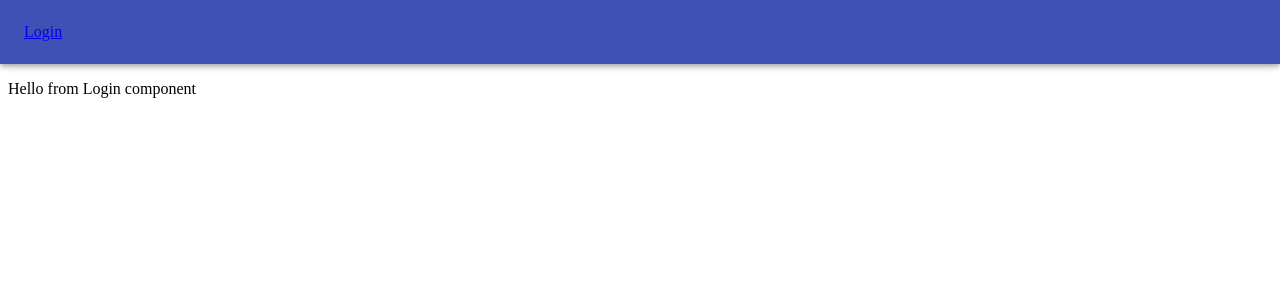
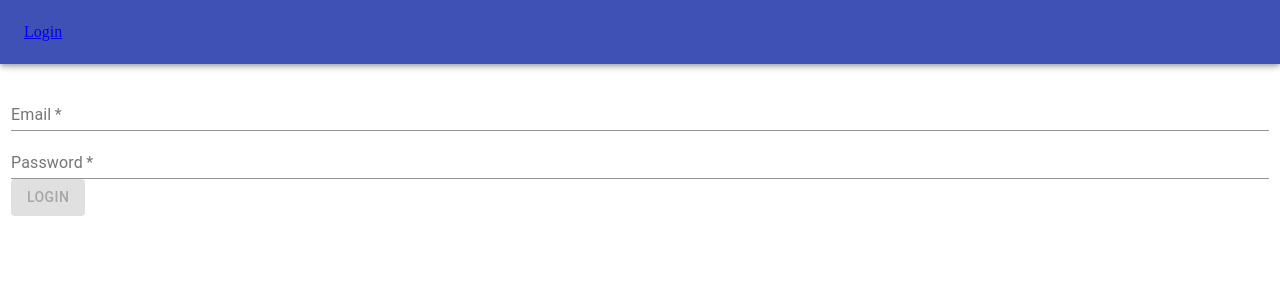
Before and after one commit to Sharan-ram/devconnector-web, a React (Create React App) app: page /account/login in a window 1280 px wide. Shown: the top 300 px of the page. Built offline with nearby package versions, Linux system fonts and the light colour scheme.

Commit message:
Implement Login feature

```diff
--- a/src/auth/Login.js
+++ b/src/auth/Login.js
@@ -1,7 +1,71 @@
-import React from "react";
+import React, { useState } from "react";
+import { useSelector, useDispatch } from "react-redux";
+import { Redirect } from "react-router-dom";
 
-const Login = props => {
-  return <div>Hello from Login component</div>;
+import Button from "@material-ui/core/Button";
+import TextField from "@material-ui/core/TextField";
+import { makeStyles } from "@material-ui/styles";
+
+import { loginAsync } from "./authSlice";
+
+const useStyles = makeStyles({
+  container: {
+    width: "100%"
+  },
+  form: {
+    margin: "0 auto",
+    padding: 3
+  }
+});
+
+const Login = () => {
+  const classes = useStyles();
+  const [email, setEmail] = useState("");
+  const [password, setPassword] = useState("");
+  const dispatch = useDispatch();
+
+  const isAuthenticated = useSelector(state => state.auth.isAuthenticated);
+  if (isAuthenticated) {
+    return <Redirect to="/" />;
+  }
+
+  const loginUser = () => {
+    dispatch(
+      loginAsync({
+        email,
+        password
+      })
+    );
+  };
+
+  return (
+    <div className={classes.container}>
+      <div className={classes.form}>
+        <TextField
+          type="email"
+          label="Email"
+          onChange={e => setEmail(e.target.value)}
+          fullWidth
+          required
+        />
+        <TextField
+          label="Password"
+          type="password"
+          onChange={e => setPassword(e.target.value)}
+          fullWidth
+          required
+        />
+        <Button
+          disabled={!email || !password}
+          variant="contained"
+          color="primary"
+          onClick={loginUser}
+        >
+          Login
+        </Button>
+      </div>
+    </div>
+  );
 };
 
 export default Login;
--- a/src/auth/Register.js
+++ b/src/auth/Register.js
@@ -35,7 +35,7 @@ const Register = () => {
   };
 
   if (isAuthenticated) {
-    return <Redirect to="/dashboard" />;
+    return <Redirect to="/" />;
   }
 
   const isButtonDisabled =
--- a/src/auth/authSlice.js
+++ b/src/auth/authSlice.js
@@ -103,4 +103,38 @@ export const registerAsync = payload => async dispatch => {
   }
 };
 
+export const loginAsync = payload => async dispatch => {
+  dispatch(loading());
+  try {
+    const res = await axios({
+      url: `${process.env.REACT_APP_API_URL}/api/auth`,
+      method: "POST",
+      headers: {
+        "Content-Type": "application/json"
+      },
+      data: payload
+    });
+    dispatch(login(res.data));
+    localStorage.setItem("jwt", res.data.jwt);
+  } catch (err) {
+    const {
+      response: { data, status }
+    } = err;
+    console.error(err);
+    let payload = {};
+    if (typeof data === String) {
+      payload = {
+        msg: data,
+        status
+      };
+    } else {
+      payload = {
+        ...data.errors[0],
+        status
+      };
+    }
+    dispatch(login({ error: true, errorData: payload }));
+  }
+};
+
 export default authSlice.reducer;
--- a/src/components/Layout.js
+++ b/src/components/Layout.js
@@ -23,6 +23,7 @@ const useStyles = makeStyles({
 const Layout = () => {
   const classes = useStyles();
   const isAuthenticated = useSelector(state => state.auth.isAuthenticated);
+  console.log("isAuthenticated", isAuthenticated);
   return (
     <Router>
       <Navbar />
```
